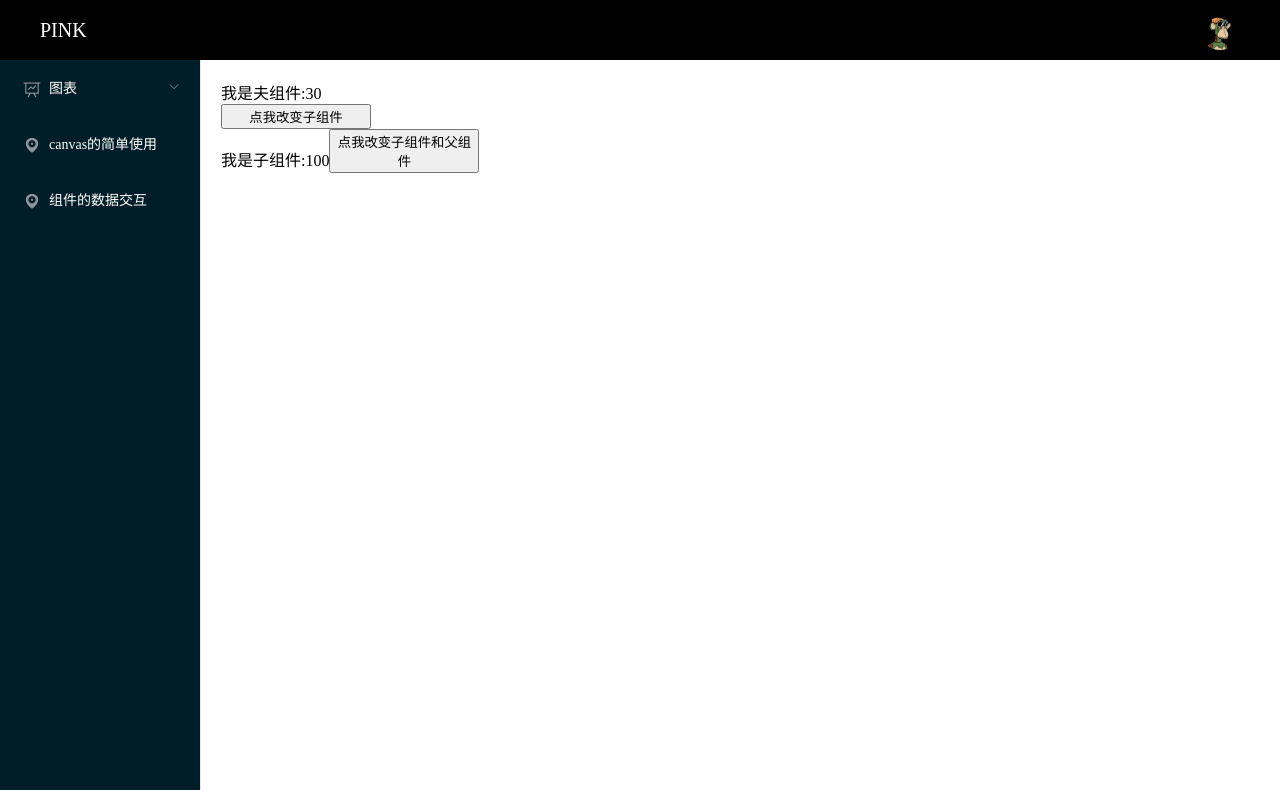
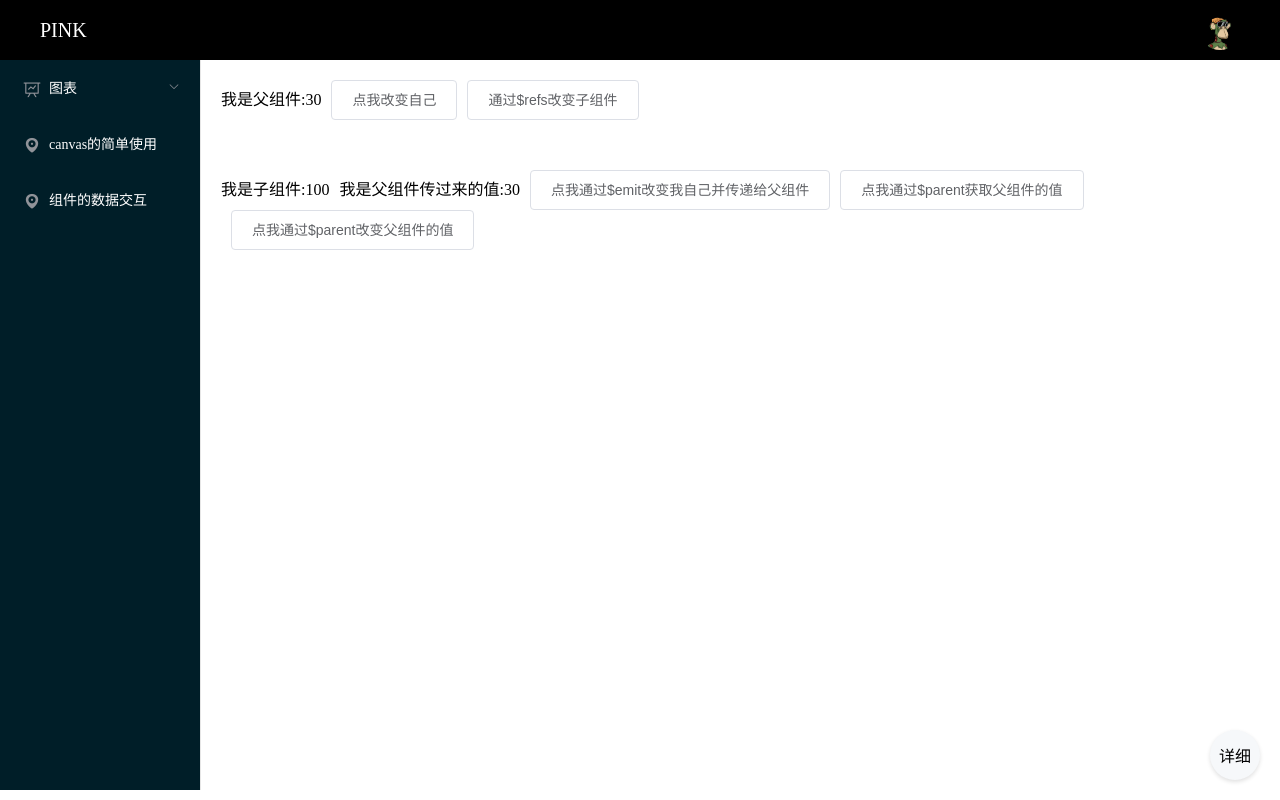
Before and after one commit to pinkcdf/pinkDemo, a Vue app: page /#/componentValueTransfer in a window 1280 px wide. Built offline with nearby package versions, Linux system fonts and the light colour scheme; what highcharts-vue would draw is missing.

Commit message:
no message

```diff
--- a/src/components/Son.vue
+++ b/src/components/Son.vue
@@ -1,7 +1,10 @@
 <template>
   <div>
     <span>我是子组件:{{sonVal}}</span>
-    <button style="width: 150px" @click="changeSon">点我改变子组件和父组件</button>
+    <span style="margin-left: 10px">我是父组件传过来的值:{{isFather}}</span>
+    <el-button style="margin-left: 10px"  @click="changeSon">点我通过$emit改变我自己并传递给父组件</el-button>
+    <el-button  @click="parentUse">点我通过$parent获取父组件的值</el-button>
+    <el-button  @click="parentUse2">点我通过$parent改变父组件的值</el-button>
   </div>
 </template>
 
@@ -24,8 +27,15 @@ export default {
     changeSon(){
       this.sonVal = 500
       this.$emit('changeFather',this.sonVal)
+    },
+    parentUse(){
+      alert(this.$parent.father)
+    },
+    parentUse2(){
+    this.$parent.changeVal()
     }
-  }
+  },
+  props:['isFather']
 };
 </script>
 
--- a/src/views/componentValueTransfer.vue
+++ b/src/views/componentValueTransfer.vue
@@ -1,10 +1,12 @@
 <template>
   <div>
-    <div style="display: flex;flex-direction: column">
-      <span>我是夫组件:{{father}}</span>
-      <button style="width: 150px" @click="changeSon">点我改变子组件</button>
+    <div>
+      <span>我是父组件:{{father}}</span>
+      <el-button style="margin-left: 10px" @click="changeVal">点我改变自己</el-button>
+      <el-button @click="changeSon">通过$refs改变子组件</el-button>
     </div>
-    <Son @changeFather="changeVal" ref="son"></Son>
+    <Son style="margin-top: 50px" :is-father="father" @changeFather="sonChangeVal" ref="son"></Son>
+    <explain :content="content"></explain>
   </div>
 
 </template>
@@ -12,19 +14,29 @@
 <script>
 import Grandson from "../components/Grandson";
 import Son from "../components/Son";
+import Explain from "../components/Explain";
 export default {
   name: "componentValueTransfer",
-  components: { Son, Grandson },
+  components: { Explain, Son, Grandson },
   data() {
     return {
+      content: [
+        "在子组件中通过props 绑定父组件传过来的值 ",
+        "父组件可以通过$refs.子组件的方法名调用子组件内的方法",
+        "子组件可以通过$emit（方法名，参数）将数据传递给父组件，需要在父组件中的子组件中绑定子组件定义的方法名监听传递过来的数据",
+        "子组件可以通过$parent.参数或者方法名直接获父组件的变量或调用父组件的方法"
+      ],
       father:30,
     };
   },
   methods:{
+    changeVal(){
+      this.father = 50
+    },
     changeSon(){
       this.$refs.son.changeVal()
     },
-    changeVal(val){
+    sonChangeVal(val){
       console.log(val);
       this.father = val
     },
```
